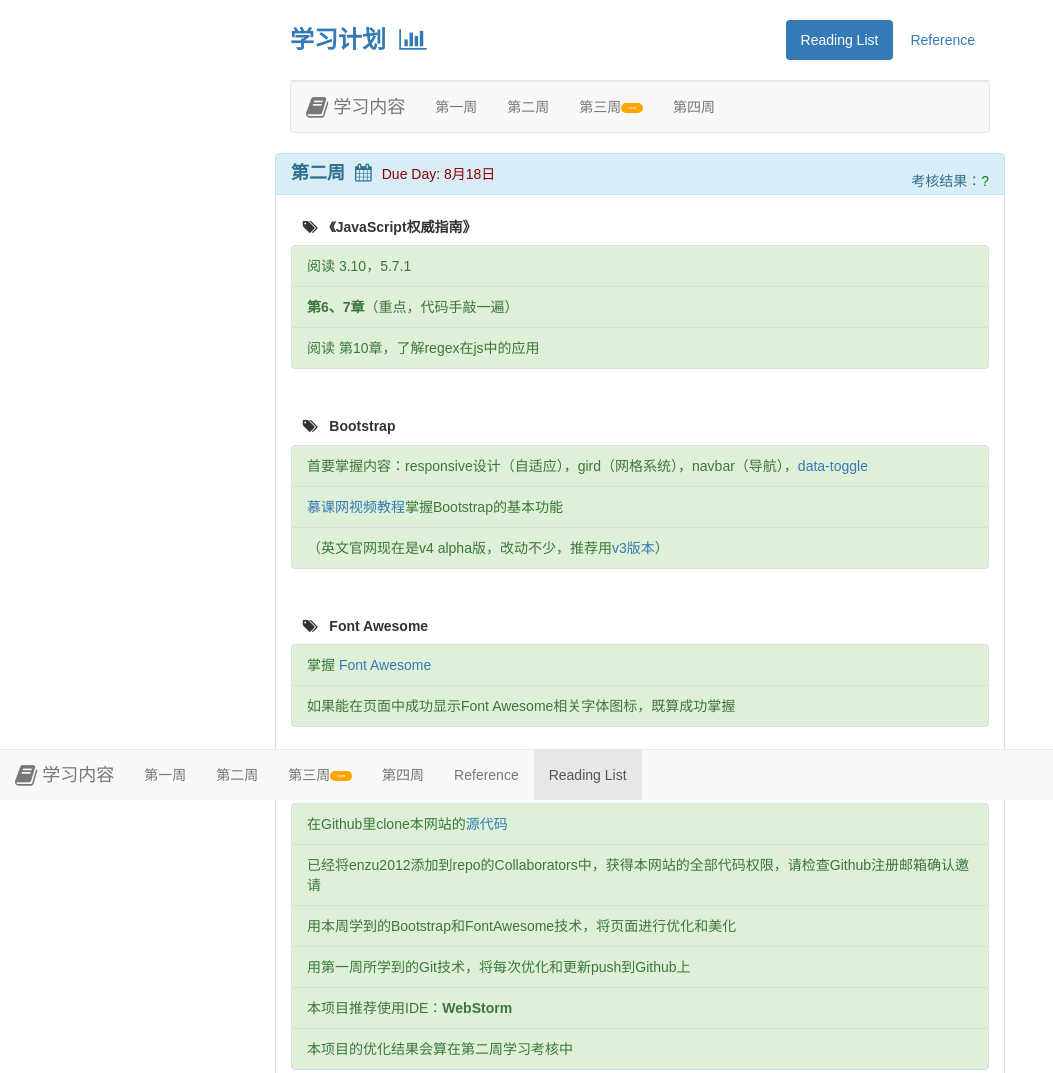
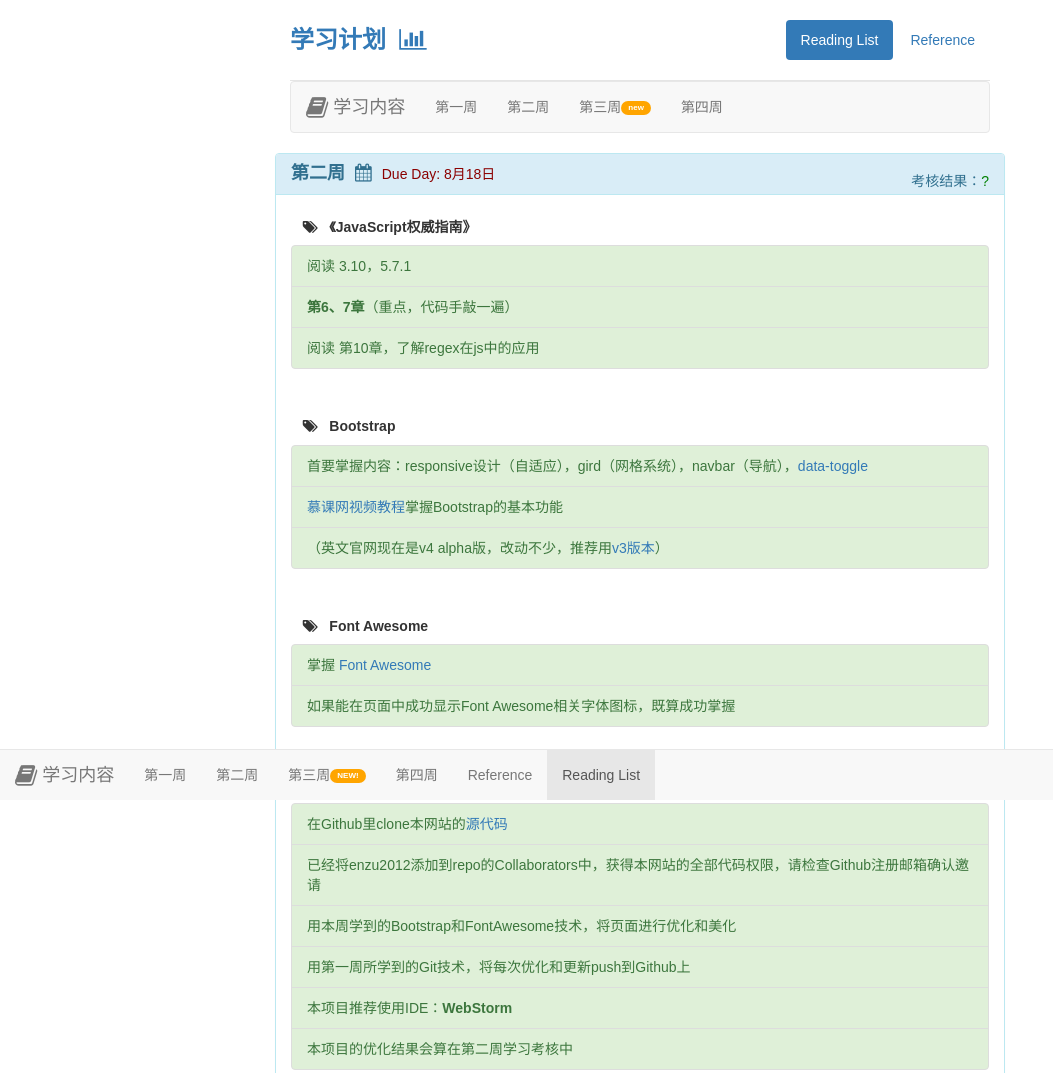
Before and after one commit to endaye/web-gj-reading-list, a plain HTML site: page index.html in a window 1280 px wide. Shown: the top 1073 px of the page, without its empty margins (0-1053 px from the left). Drawn offline with Linux system fonts and the light colour scheme.

Commit message:
add coment

```diff
--- a/index.html
+++ b/index.html
@@ -41,7 +41,9 @@
 
     <div class="row">
         <div class="col-md-12">
+
         	<!-- 底部固定导航 -->
+
         	<div class="navbar navbar-default navbar-fixed-bottom" role="navigation">
         		<div class="navbar-header">
         			<!-- .navbar-toggle样式用于toggle收缩的内容，即nav-collapse collapse样式所在元素 -->
@@ -55,14 +57,16 @@
         			<ul class="nav  navbar-nav datanav">
         				<li><a href="#week-context-01" >第一周</a></li>
         				<li><a href="#week-context-02" >第二周</a></li>
-        				<li><a href="#week-context-03" >第三周<span class="badge" style="font-size: 4px;background-color: orange;color: white ">new</span></a></li>
+        				<li><a href="#week-context-03" >第三周<span class="badge" style="font-size: 8px;background-color: orange;color: white ">NEW!</span></a></li>
         				<li><a href="#week-context-04" >第四周</a></li>
         				<li role="presentation" class="active pull-right"><a href="index.html">Reading List</a></li>
                 		<li role="presentation" class="pull-rigth"><a href="ref.html">Reference</a></li>
         			</ul>
         		</div>
         	</div>
+
         	<!-- 顶部导航 -->
+
         	<div class="navbar navbar-default" role="navigation">
         		<div class="navbar-header">
         			<button class="navbar-toggle" data-toggle="collapse" data-target="#topnavbar">
@@ -74,7 +78,7 @@
         			<ul class="nav navbar-nav datanav">
 						<li><a href="#week-context-01">第一周</a></li>
 						<li><a href="#week-context-02">第二周</a></li>
-						<li><a href="#week-context-03">第三周<span class="badge" style="font-size: 4px;background-color: orange;color: white ">new</span></a></li>
+						<li><a href="#week-context-03">第三周<span class="badge" style="font-size: 8px;background-color: orange;color: white ">new</span></a></li>
 						<li><a href="#week-context-04">第四周</a></li>
 					</ul>
         		</div>
@@ -83,6 +87,10 @@
     </div><!-- row nav -->
 	<div class="row">
 		<div class="co-lg-12" >
+
+
+			<!-- 第一周信息  面板  -->
+
 			<div class="week-context collapse panel panel-info" id="week-context-01" style="margin-left: 0px">
 				<div class="panel-heading">
 					<span class="h4"><strong class="text-info text-center">第一周&nbsp;&nbsp;<i class="fa fa-calendar"></i></strong>&nbsp;&nbsp;<span class="due-day h5">Due Day: 8月11日</span></span>
@@ -122,6 +130,8 @@
 					<hr>
 				</div>
 			</div>
+
+			<!-- 第二周内容   面板 -->
 
 			<div class="week-context collapse in panel panel-info" id="week-context-02" style="margin-left: 0px">
 				<div class="panel-heading">
@@ -175,6 +185,9 @@
 					<hr>
 				</div>
 			</div>
+
+			<!-- 第三周内容  面板 -->
+
 			<div class="week-context collapse panel panel-info" id="week-context-03" style="margin-left: 0px">
 				<div class="panel-heading">
 					<span class="h4"><strong class="text-center">第三周&nbsp;&nbsp;<i class="fa fa-calendar"></i></strong>&nbsp;&nbsp;<span class="due-day h5">Due Day: 8月25日</span></span>
@@ -204,7 +217,10 @@
 					<hr>
 				</div>
 			</div>
-			<div class="week-context collapse panel panel-info" id="week-context-04" style="margin: 0px">
+
+			<!-- 第四周内容 面板 -->
+
+			<div class="week-context collapse panel panel-info" id="week-context-04" style="margin-left: 0px">
 				<div class="panel-heading">
 					<span class="h4"><strong class="text-info text-center">第四周&nbsp;&nbsp;<i class="fa fa-calendar"></i></strong>&nbsp;&nbsp;<span class="due-day h5">Due Day: 9月??日</span></span>
 					<span class="h5 pull-right">考核结果：<span class="grade-">?</span></span>
```
